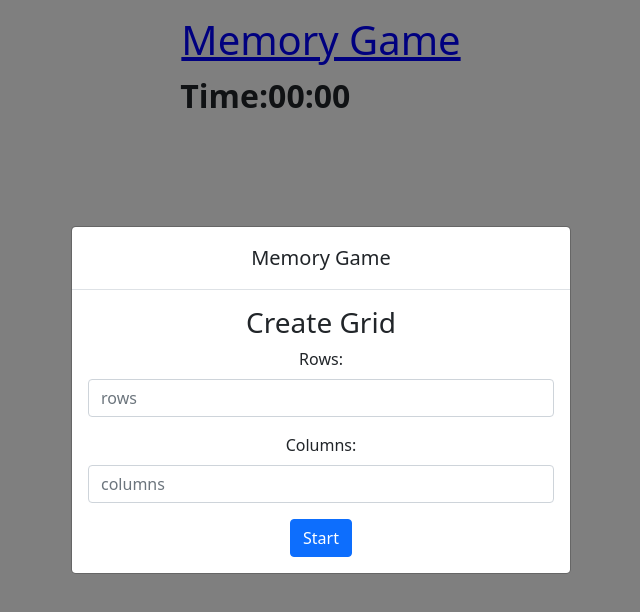
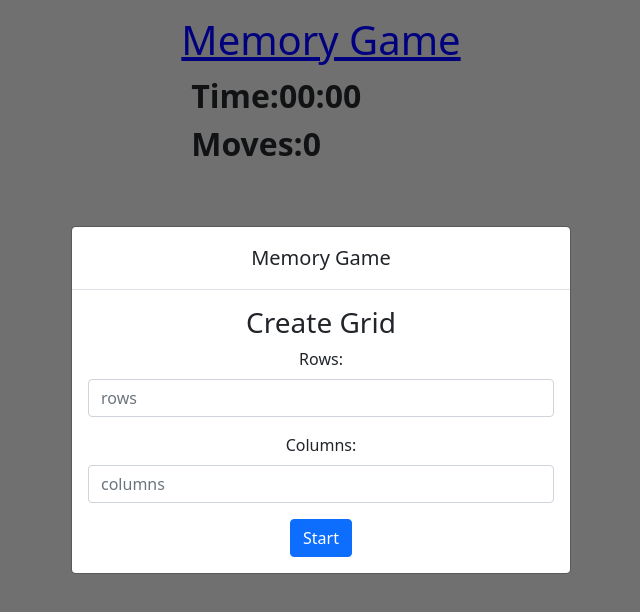
Before and after one commit to SolomonRantlhago/memory-game, a website built with webpack: page index.html in a window 1280 px wide. Shown: the whole page, without its empty margins (319-959 px from the left). Built offline with nearby package versions, Linux system fonts and the light colour scheme.

Commit message:
Moves functionality

```diff
--- a/index.html
+++ b/index.html
@@ -13,6 +13,11 @@
       href="https://cdn.jsdelivr.net/npm/bootstrap@5.0.2/dist/css/bootstrap.min.css"
       rel="stylesheet"
     />
+    <style>
+      body {
+        background-color: #e0e0e0;
+      }
+    </style>
   </head>
   <body>
     <div
@@ -94,7 +99,10 @@
     >
       <h1 class="custom-heading mt-3">Memory Game</h1>
       <div class="row justify-content-center">
-        <div id="timer" class="align-self-center left">Time:00:00</div>
+        <div id="timer-container" class="align-self-center left">
+          <div id="timer">Time:00:00</div>
+          <div id="moves">Moves:0</div>
+        </div>
         <div class="col-12 col-sm-10 col-md-8 col-lg-6" id="game-container">
           <div class="row g-3 justify-content-center" id="game-board"></div>
         </div>
--- a/src/helper_objects.js
+++ b/src/helper_objects.js
@@ -10,6 +10,7 @@ const gameState = {
   totalSeconds: 0,
   timerInterval: null,
   timerStarted: false,
+  moves: 0,
 };
 
 const classNames = {
@@ -24,7 +25,7 @@ const classNames = {
 };
 
 const messages = {
-  congratsMessage: "Congratulations! You matched all the pairs!",
+  congratsMessage: "Congratulations! You matched all the pairs",
   congratsTitle: "Congratulations!",
 };
 
@@ -41,6 +42,7 @@ const elementIds = {
   columnValueId: "columnValue",
   errorId: "error-message",
   timerId: "timer",
+  movesId: "moves",
 };
 
 const urls = {
--- a/src/index.css
+++ b/src/index.css
@@ -44,8 +44,11 @@
   pointer-events: none;
 }
 
-#timer {
+#timer-container {
+  display: flex;
+  flex-direction: column;
+  align-items: flex-start;
   font-size: 2rem;
   font-weight: bold;
-  margin-left: -40%;
+  margin-left: -30%;
 }
--- a/src/index.js
+++ b/src/index.js
@@ -95,6 +95,10 @@ function onGridItemClick(event) {
       checkMatch({ first: gameState.firstPick, second: gameState.secondPick });
     }, 700);
   }
+
+  document.getElementById(
+    elementIds.movesId
+  ).textContent = `Moves: ${++gameState.moves}`;
 }
 
 window.redirect = function (destination) {
@@ -158,7 +162,7 @@ function showCongratsModal() {
   const congratsMessageElement = document.getElementById(
     elementIds.congratsMessageId
   );
-  congratsMessageElement.textContent = `${messages.congratsMessage} You completed in ${timeString}.`;
+  congratsMessageElement.textContent = `${messages.congratsMessage} in just ${timeString} with ${gameState.moves} moves!.`;
   congratsMessageElement.style.fontSize = "1.2rem";
   congratsMessageElement.style.fontWeight = "bold";
   congratsMessageElement.style.color = "#28a745";
@@ -214,6 +218,8 @@ function setupEventListeners() {
       getElement(elementIds.gameBoardId).innerHTML = "";
       getElement(elementIds.timerId).textContent = "Time:00:00";
       const startModal = getModalInstance(elementIds.startModalId);
+      gameState.moves = 0;
+      getElement(elementIds.movesId).textContent = `Moves: ${gameState.moves}`;
       startModal.show();
     });
   };
```
Also changed, not shown: dist/bundle.js.
